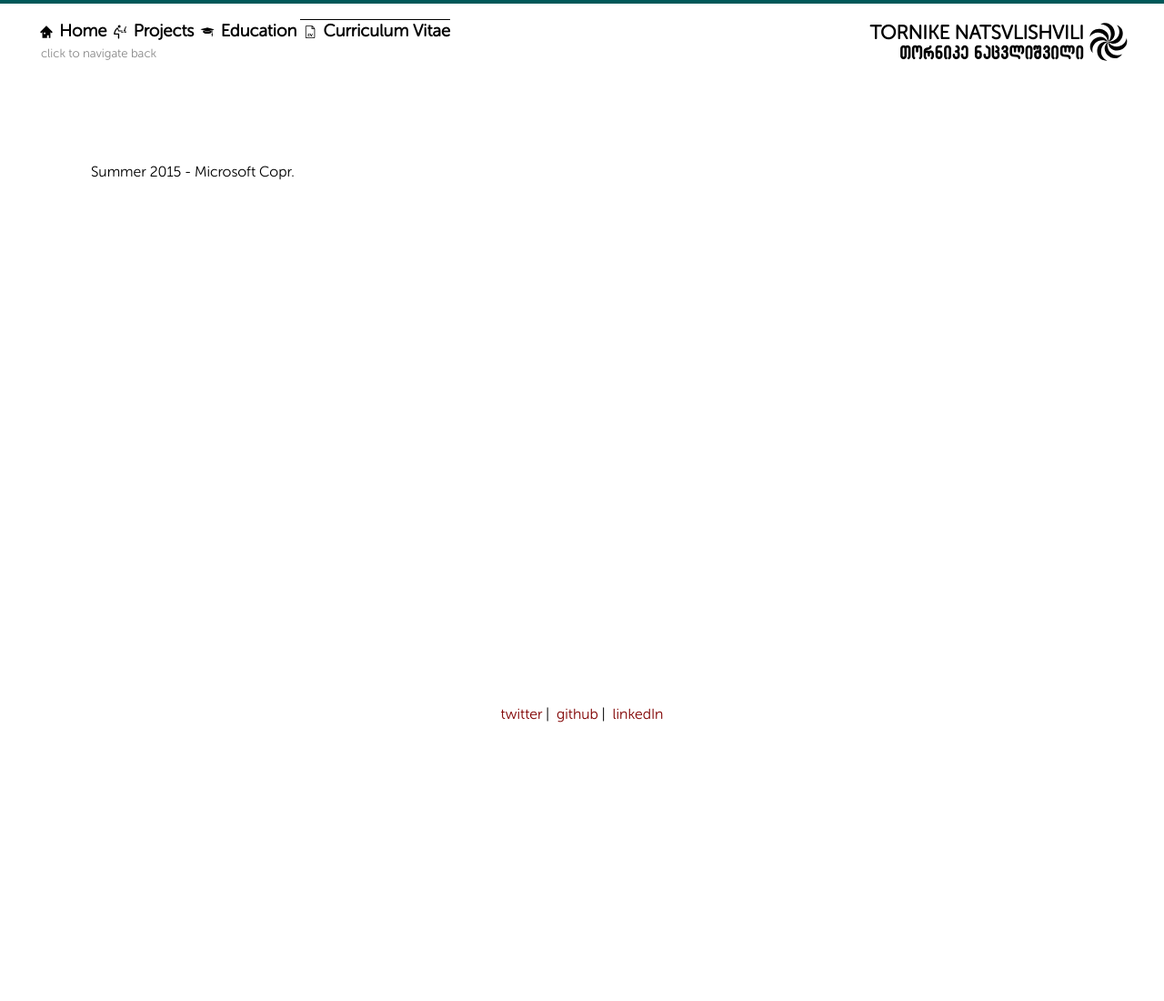
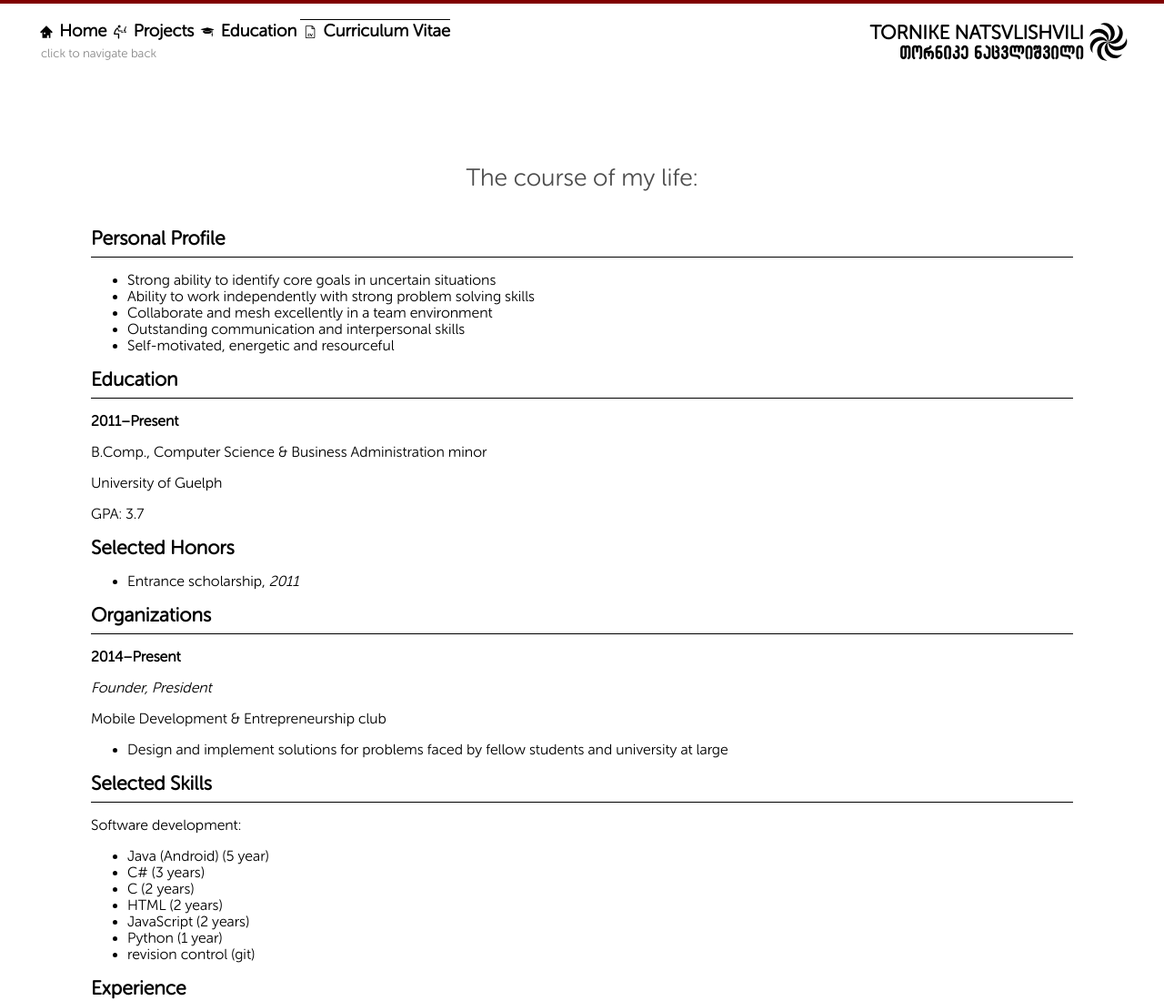
Before and after one commit to TornikeNatsvlishvili/tornike.ca, a website: page public/pages/index.html at #!/cv in a window 1280 px wide. Shown: the top 1100 px of the page at 91% size. Before the commit the page ends 800 px from the top, so only its background shows below. Drawn offline with nearby package versions, Linux system fonts and the light colour scheme; some packages are replaced by stand-ins of ours; files that its build step writes are made by us from their sources; files whose address does not match are found by name.

Commit message:
adding markdown/cv, adding education, adding projects

```diff
--- a/public/pages/cv.html
+++ b/public/pages/cv.html
@@ -1,3 +1,119 @@
 <div>
-	<span>Summer 2015 - Microsoft Copr.</span>
+	<span class="section-subsubtitle center-text bottom-space-more">The course of my life:</span>
+	<div data-markdown>
+##Personal Profile
+***
+* Strong ability to identify core goals in uncertain situations
+* Ability to work independently with strong problem solving skills
+* Collaborate and mesh excellently in a team environment
+* Outstanding communication and interpersonal skills
+* Self-motivated, energetic and resourceful
+
+##Education
+***
+**2011–Present**
+
+B.Comp., Computer Science &
+Business Administration minor
+
+University of Guelph
+
+GPA: 3.7
+
+##Selected Honors
+* Entrance scholarship, *2011*
+
+##Organizations
+***
+**2014–Present**
+
+*Founder, President*
+
+Mobile Development & Entrepreneurship club
+
+* Design and implement solutions for problems faced by fellow students and
+university at large
+
+##Selected Skills
+***
+Software development:
+
+* Java (Android) (5 year)
+* C\# (3 years)
+* C (2 years)
+* HTML (2 years)
+* JavaScript (2 years)
+* Python (1 year)
+* revision control (git)
+
+##Experience
+***
+**Jun. 2015–present (Aug. 2015)**
+
+*Dev. Intern, Microsoft Corp.,*
+
+Windows & Device Group (WDG)
+
+* Enhance ability to author complex and complete state machines
+* Implement the capability to debug and visualize state machine
+progression
+
+**Jan. 2015–May 2015**
+
+*Dev. Intern, Amazon.com Inc.*
+
+Amazon Web Services (AWS)
+
+* Design and implement API to allow refunds on charges for any AWS
+offering
+* Utilize the created API to create an end-to-end refund story
+* Contribute to redesign of entire AWS bill management system
+
+**Jun. 2014–Aug. 2014**
+
+*Dev. Intern, Microsoft Corp.*
+
+Operating System Group (OSG)
+
+* Create a diagramming software specialized towards state machine
+authoring
+* Implement a diagnostic to validate state machine
+* Integrate application into a web environment
+* Enhance internal web site functionality
+
+**May 2013–Dec. 2013**
+
+*Desktop Dev. Intern, BlackBerry*
+Ltd., BlackBerry Link Team
+
+* Deliver new features and improve stability of BlackBerry Link file
+organization capabilities
+* Maintain Windows installer from release to release
+* Involved in effort to automate functional testing
+
+##Projects
+***
+**2013–Present**
+
+*Android App., GryPhone*
+
+Personal project.
+
+* Design a User Interface
+* Design, implement android application
+* Build a web scraper to fetch data from relevant sources such as city
+transit and various university services
+* Create a REST service to allow the mobile app access to cooked data
+* 2,000+ student & faculty users
+
+**Summer 2011**
+
+*Windows App., Animal Database.*
+
+For the University of Guelph.
+
+* Design the user interface
+* Design & implement WPF application
+* Work with user to refine feature
+	</div>
 </div>
--- a/public/pages/index.html
+++ b/public/pages/index.html
@@ -11,6 +11,7 @@
     <script src="//ajax.googleapis.com/ajax/libs/angularjs/1.2.25/angular-route.min.js"></script>
     <script src="dist/js/app.min.js"></script>
     <script src="dist/js/_bower.js"></script>
+    <script src="dist/js/markdown.min.js"></script>
     <script type="text/javascript">
         var appInsights=window.appInsights||function(config){
             function s(config){t[config]=function(){var i=arguments;t.queue.push(function(){t[config].apply(t,i)})}}var t={config:config},r=document,f=window,e="script",o=r.createElement(e),i,u;for(o.src=config.url||"//az416426.vo.msecnd.net/scripts/a/ai.0.js",r.getElementsByTagName(e)[0].parentNode.appendChild(o),t.cookie=r.cookie,t.queue=[],i=["Event","Exception","Metric","PageView","Trace"];i.length;)s("track"+i.pop());return config.disableExceptionTracking||(i="onerror",s("_"+i),u=f[i],f[i]=function(config,r,f,e,o){var s=u&&u(config,r,f,e,o);return s!==!0&&t["_"+i](config,r,f,e,o),s}),t
@@ -70,6 +71,7 @@
                 </div>
             </nav>
         </header>
+
         <div id="content">
             <div id="main-page">
                 <div ng-view></div>
--- a/public/src/css/content.less
+++ /dev/null
@@ -1,11 +0,0 @@
-.section-title{
-	font-size: 40pt;
-	font-weight: bold;
-}
-.section-subtitle{
-	font-size: 30pt;
-}
-.section-subsubtitle{
-	font-size: 20pt;
-	color: fade(black, 70%);
-}
--- a/public/src/css/helpers.less
+++ b/public/src/css/helpers.less
@@ -13,11 +13,9 @@
     cursor: pointer;
 }
 .bottom-space{
-	display: block;
 	margin-bottom: 20px;
 }
 .bottom-space-more{
-	display: block;
 	margin-bottom: 40px;
 }
 .light {
@@ -86,3 +84,25 @@
 	display: inline-block;
 	margin: 0 10px 5px 10px;
 }
+
+.section-title{
+	font-size: 40pt;
+	font-weight: bold;
+}
+.section-subtitle{
+	font-size: 30pt;
+}
+.section-subsubtitle{
+	font-size: 20pt;
+	color: fade(black, 70%);
+}
+
+hr {
+    border: none;
+    border-top: 1px black solid;
+    text-align: center;
+}
+
+[data-markdown]{
+	padding-bottom: 20px;
+}
--- a/public/src/css/index.less
+++ b/public/src/css/index.less
@@ -28,7 +28,7 @@ body{
 
 #bar {
 	height: @topbar-height;
-	background: #005859;
+	background: maroon;
 }
 
 header {
--- a/public/src/js/controllers/CvController.js
+++ b/public/src/js/controllers/CvController.js
@@ -2,4 +2,14 @@ angular.module('CvController', [])
 
 .controller('cvController', ['$scope', function($scope){
 	$scope.message = '---c';
-}]);
+}])
+
+.directive('markdown', function () {
+    return {
+        restrict: 'A',
+        link: function (scope, element, attrs) {
+            var htmlText = markdown.toHTML(element.text());
+            element.html(htmlText);
+        }
+	};
+});
```
Also changed, not shown: public/pages/education.html (+4 -3 lines), public/pages/home.html (+1 -1 lines), public/dist/assets/svg/uog_crest.svg (added), public/dist/css/style.css, public/dist/css/style.min.css, public/dist/js/app.min.js, public/dist/js/markdown.min.js (added), public/src/raw/uog_crest.svg (added), 1 other file.
